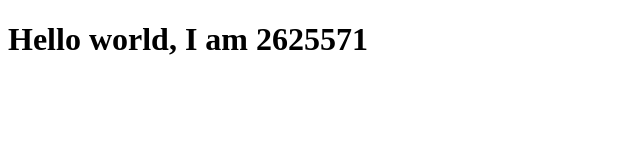
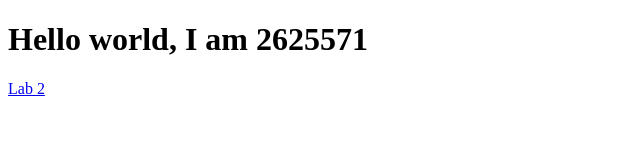
Before and after one commit to LethaboMaloma/Software_Design_Task_1, a plain HTML site: page index.html in a window 1280 px wide. Shown: the full height of the page, 0-640 px from the left. Drawn offline with Linux system fonts and the light colour scheme.

Commit message:
Added a link to the new page in the index file

```diff
--- a/index.html
+++ b/index.html
@@ -9,5 +9,6 @@ p {text-align:center;}
 </head>
 <body>
 <h1>Hello world, I am 2625571</h1>
+<a href = "2625571-lab2.html">Lab 2</a>
 </body>
 </html>
```
